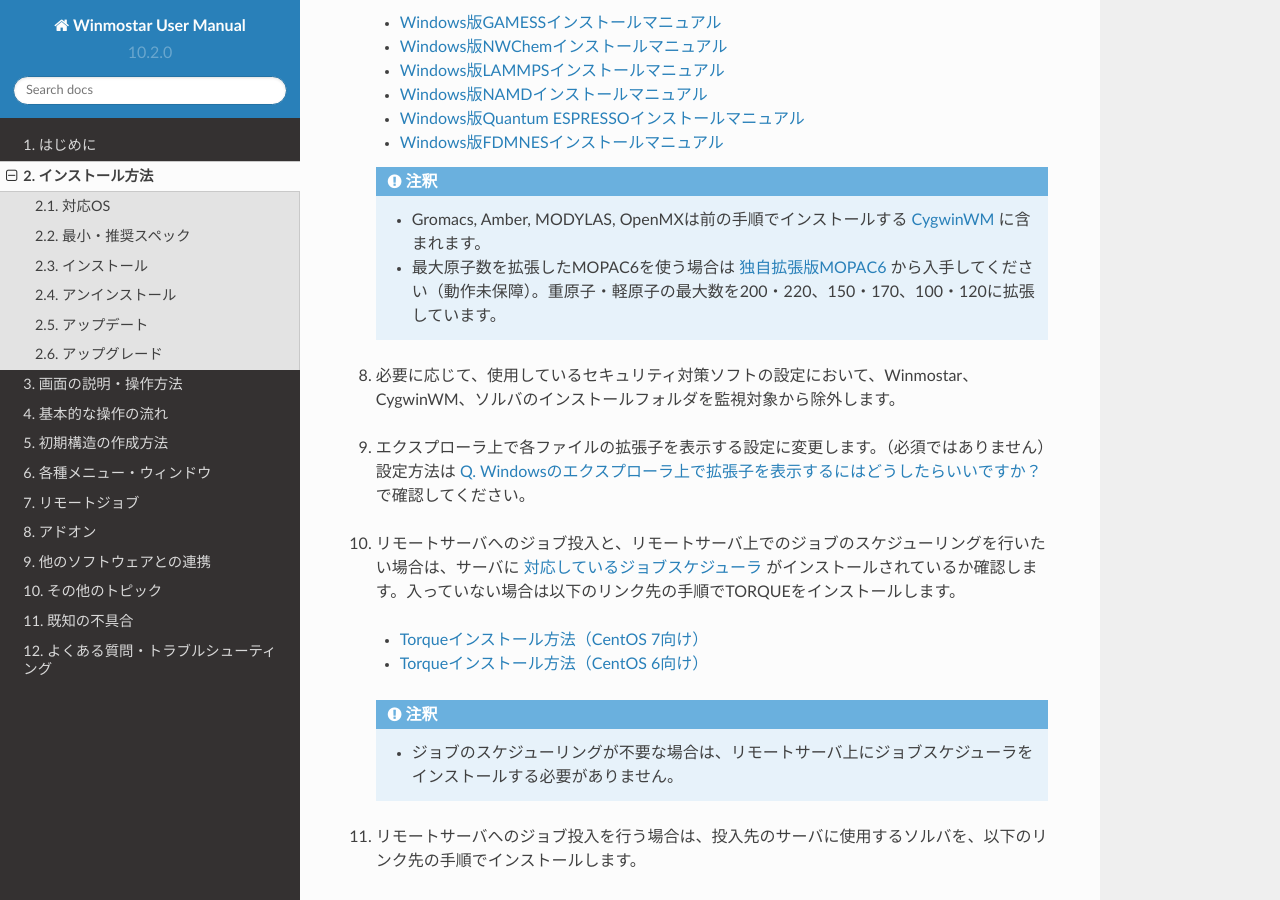
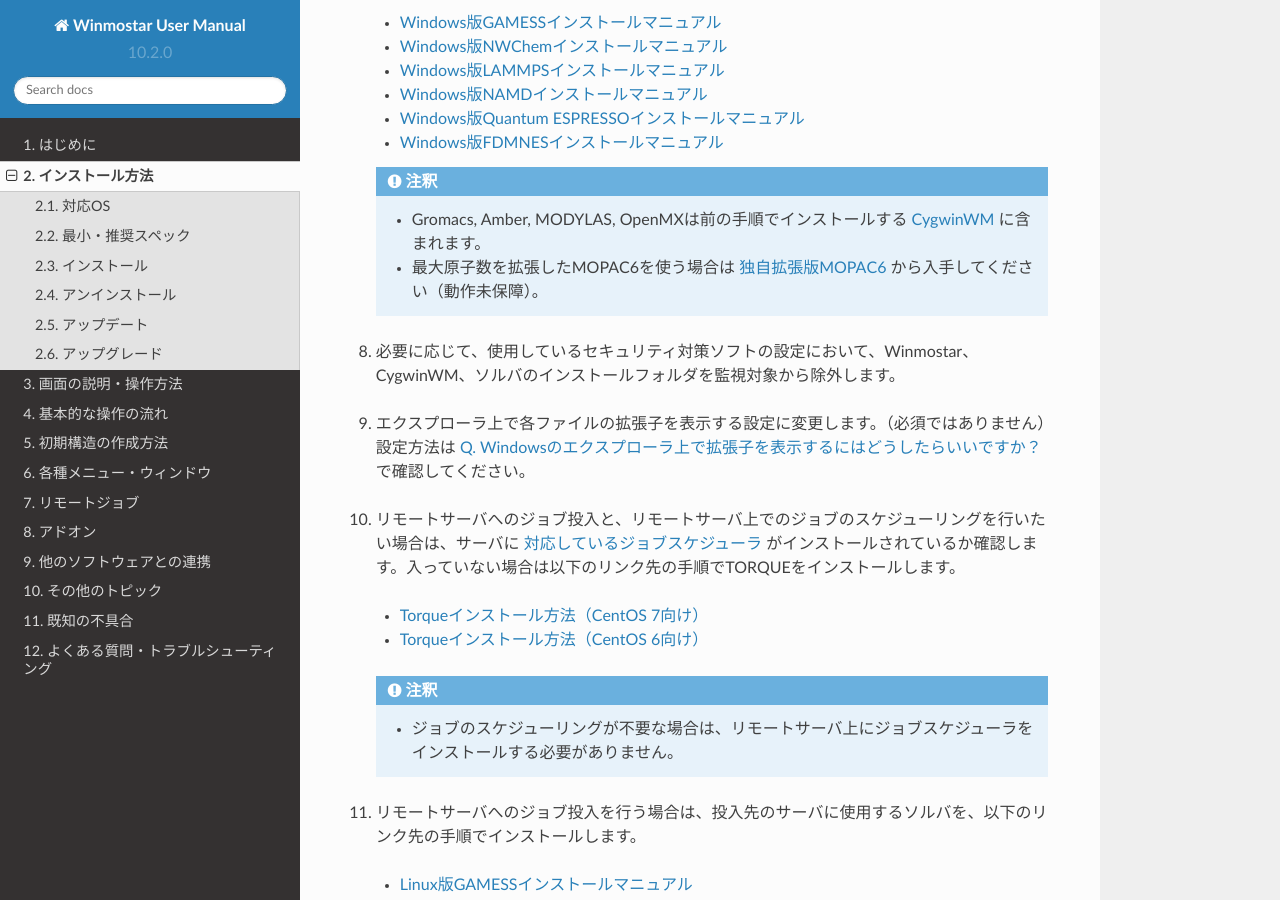
Before and after one commit to X-Ability/winmostar_doc, a Sphinx documentation site: the page built from source/installation/installation.rst, in a window 1280 px wide and 900 px high, scrolled down 2519 px. Built offline with Sphinx 7.4.7 and the Read the Docs theme 2.0.0, drawn with Linux system fonts in a browser that asks for light colours; formulas are drawn with MathJax 3.

Commit message:
原子数拡張版MOPACに記述変更

```diff
--- a/source/installation/installation.rst
+++ b/source/installation/installation.rst
@@ -104,7 +104,7 @@
 
    .. note::
       - Gromacs, Amber, MODYLAS, OpenMXは前の手順でインストールする :ref:`CygwinWM <cygwinwm_top>` に含まれます。
-      - 最大原子数を拡張したMOPAC6を使う場合は `独自拡張版MOPAC6 <https://winmostar.com/jp/mop6wxxx.zip>`_ から入手してください（動作未保障）。重原子・軽原子の最大数を200・220、150・170、100・120に拡張しています。
+      - 最大原子数を拡張したMOPAC6を使う場合は `独自拡張版MOPAC6 <https://winmostar.com/jp/mop6wxxx.zip>`_ から入手してください（動作未保障）。
 
 8. 必要に応じて、使用しているセキュリティ対策ソフトの設定において、Winmostar、CygwinWM、ソルバのインストールフォルダを監視対象から除外します。
 
```
Also changed, not shown: 1 other file.
